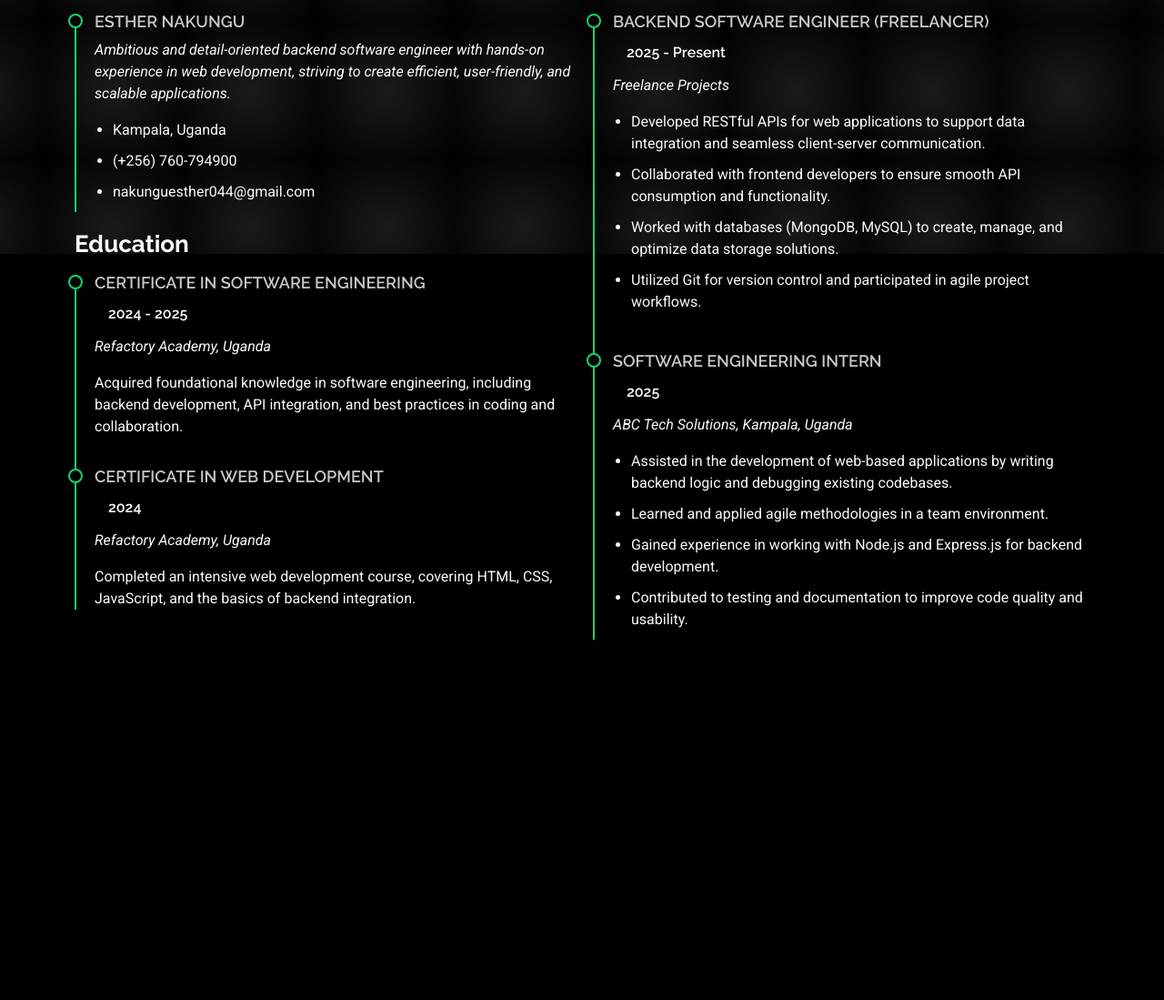
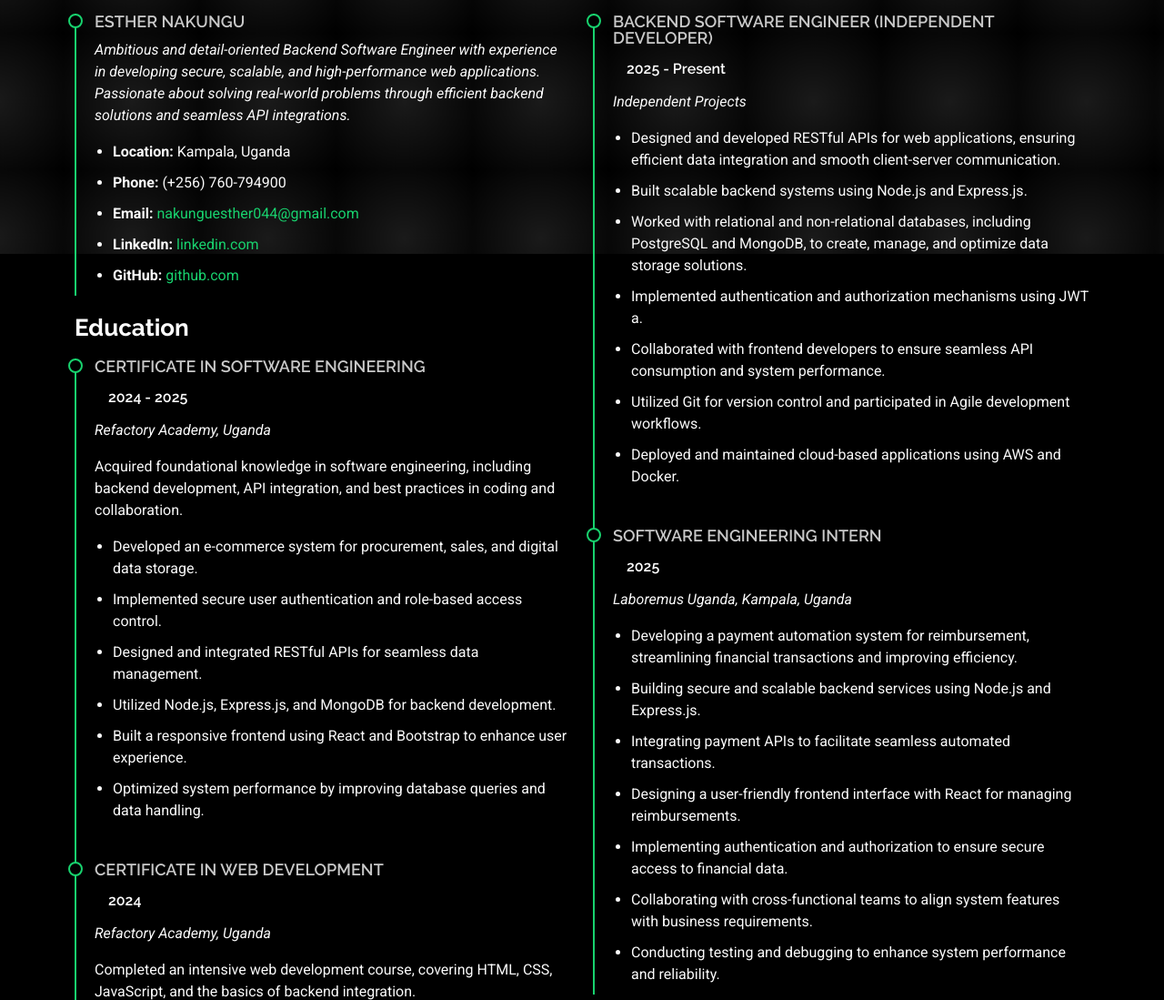
Before and after one commit to nakungu-esther/portifolio-personal, a plain HTML site: page resume.html in a window 1280 px wide. Shown: the part 521-1620 px from the top of the page at 91% size. Before the commit the page ends 1300 px from the top, so only its background shows below. Drawn offline with Linux system fonts and the light colour scheme.

Commit message:
fixing my resume page

```diff
--- a/resume.html
+++ b/resume.html
@@ -115,13 +115,16 @@
 
             <div class="resume-item pb-0">
               <h4>Esther Nakungu</h4>
-              <p><em>Ambitious and detail-oriented backend software engineer with hands-on experience in web development, striving to create efficient, user-friendly, and scalable applications.</em></p>
+              <p><em>Ambitious and detail-oriented Backend Software Engineer with experience in developing secure, scalable, and high-performance web applications. Passionate about solving real-world problems through efficient backend solutions and seamless API integrations.</em></p>
               <ul>
-                <li>Kampala, Uganda</li>
-                <li>(+256) 760-794900</li>
-                <li>nakunguesther044@gmail.com</li>
+                <li><strong>Location:</strong> Kampala, Uganda</li>
+                <li><strong>Phone:</strong> (+256) 760-794900</li>
+                <li><strong>Email:</strong> <a href="mailto:nakunguesther044@gmail.com">nakunguesther044@gmail.com</a></li>
+                <li><strong>LinkedIn:</strong> <a href="https://www.linkedin.com/in/esther-nakungu-41512a316/" target="_blank">linkedin.com</a></li>
+                <li><strong>GitHub:</strong> <a href="https://github.com/nakungu-esther" target="_blank">github.com</a></li>
               </ul>
             </div><!-- End Resume Item -->
+
 
             <h3 class="resume-title">Education</h3>
             <div class="resume-item">
@@ -129,6 +132,14 @@
               <h5>2024 - 2025</h5>
               <p><em>Refactory Academy, Uganda</em></p>
               <p>Acquired foundational knowledge in software engineering, including backend development, API integration, and best practices in coding and collaboration.</p>
+              <ul>
+                <li>Developed an e-commerce system for procurement, sales, and digital data storage.</li>
+                <li>Implemented secure user authentication and role-based access control.</li>
+                <li>Designed and integrated RESTful APIs for seamless data management.</li>
+                <li>Utilized Node.js, Express.js, and MongoDB for backend development.</li>
+                <li>Built a responsive frontend using React and Bootstrap to enhance user experience.</li>
+                <li>Optimized system performance by improving database queries and data handling.</li>
+              </ul>
             </div><!-- End Resume Item -->
 
             <div class="resume-item">
@@ -151,29 +162,38 @@
           <div class="col-lg-6" data-aos="fade-up" data-aos-delay="200">
             <h3 class="resume-title">Professional Experience</h3>
 
-            <div class="resume-item">
-              <h4>Backend Software Engineer (Freelancer)</h4>
-              <h5>2025 - Present</h5>
-              <p><em>Freelance Projects</em></p>
-              <ul>
-                <li>Developed RESTful APIs for web applications to support data integration and seamless client-server communication.</li>
-                <li>Collaborated with frontend developers to ensure smooth API consumption and functionality.</li>
-                <li>Worked with databases (MongoDB, MySQL) to create, manage, and optimize data storage solutions.</li>
-                <li>Utilized Git for version control and participated in agile project workflows.</li>
-              </ul>
-            </div><!-- End Resume Item -->
+            <!-- <div class="resume-item"> -->
+              <div class="resume-item">
+                <h4>Backend Software Engineer (Independent Developer)</h4>
+                <h5>2025 - Present</h5>
+                <p><em>Independent Projects</em></p>
+                <ul>
+                  <li>Designed and developed RESTful APIs for web applications, ensuring efficient data integration and smooth client-server communication.</li>
+                  <li>Built scalable backend systems using Node.js and Express.js.</li>
+                  <li>Worked with relational and non-relational databases, including PostgreSQL and MongoDB, to create, manage, and optimize data storage solutions.</li>
+                  <li>Implemented authentication and authorization mechanisms using JWT a.</li>
+                  <li>Collaborated with frontend developers to ensure seamless API consumption and system performance.</li>
+                  <li>Utilized Git for version control and participated in Agile development workflows.</li>
+                  <li>Deployed and maintained cloud-based applications using AWS and Docker.</li>
+                </ul>
+              </div><!-- End Resume Item -->
+
 
             <div class="resume-item">
               <h4>Software Engineering Intern</h4>
               <h5>2025</h5>
-              <p><em>ABC Tech Solutions, Kampala, Uganda</em></p>
+              <p><em>Laboremus Uganda, Kampala, Uganda</em></p>
               <ul>
-                <li>Assisted in the development of web-based applications by writing backend logic and debugging existing codebases.</li>
-                <li>Learned and applied agile methodologies in a team environment.</li>
-                <li>Gained experience in working with Node.js and Express.js for backend development.</li>
-                <li>Contributed to testing and documentation to improve code quality and usability.</li>
+                <li>Developing a payment automation system for reimbursement, streamlining financial transactions and improving efficiency.</li>
+                <li>Building secure and scalable backend services using Node.js and Express.js.</li>
+                <li>Integrating payment APIs to facilitate seamless automated transactions.</li>
+                <li>Designing a user-friendly frontend interface with React for managing reimbursements.</li>
+                <li>Implementing authentication and authorization to ensure secure access to financial data.</li>
+                <li>Collaborating with cross-functional teams to align system features with business requirements.</li>
+                <li>Conducting testing and debugging to enhance system performance and reliability.</li>
               </ul>
             </div><!-- End Resume Item -->
+
 
           </div>
 
```
Also changed, not shown: images/WhatsApp Image 2025-03-05 at 22.45.28_8fe85d30.jpg (added).
